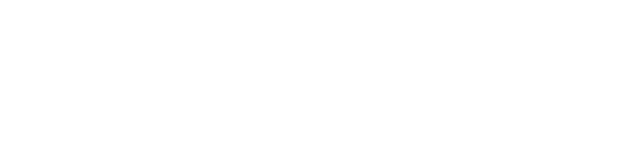
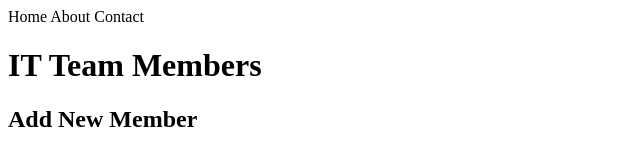
Before and after one commit to dycastillo/Path2Tech_HTML_Project, a plain HTML site: page index.html in a window 1280 px wide. Shown: the whole page, without its empty margins (0-640 px from the left). Drawn offline with Linux system fonts and the light colour scheme.

Commit message:
first commit

```diff
--- a/index.html
+++ b/index.html
@@ -6,6 +6,13 @@
   <title>HTML Project</title>
 </head>
 <body>
+  <Nav>
+    <a>Home</a>
+    <a>About</a>
+    <a>Contact</a>
+  </Nav>
 
+  <h1>IT Team Members</h1>
+  <h2>Add New Member </h2>
 </body>
 </html>
```
